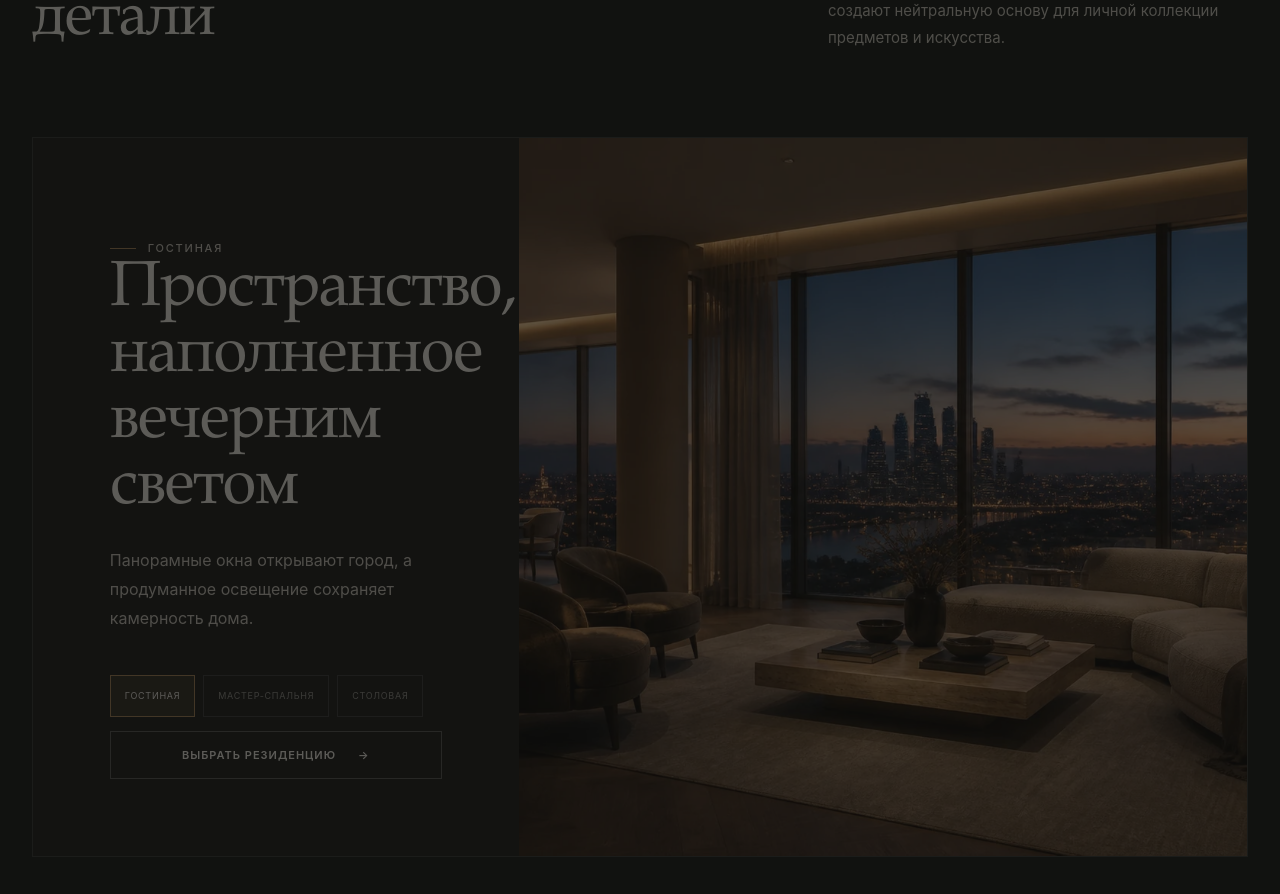
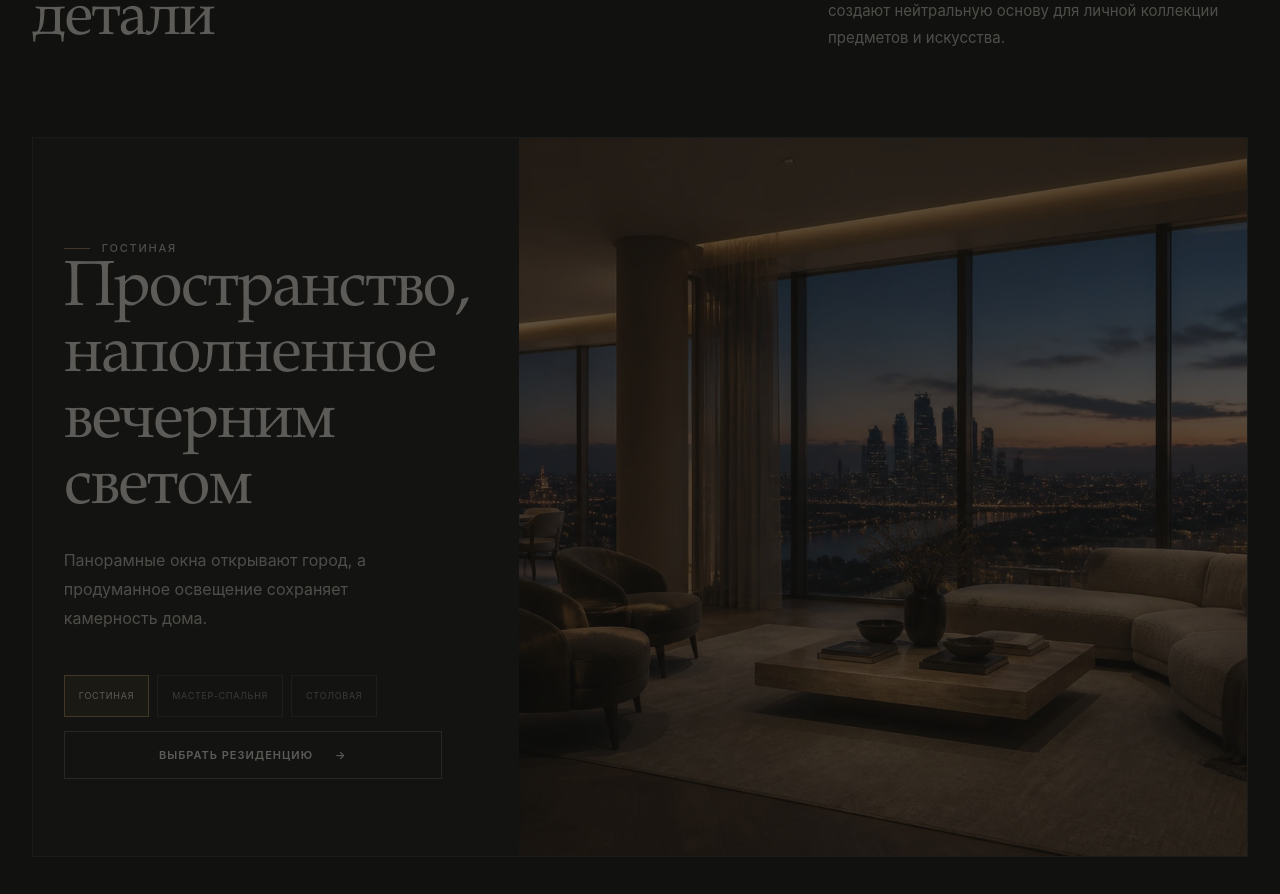
Before and after one commit to zzzxxxcc22/monument-residences, a Next.js app: page / in a window 1280 px wide. Shown: the part 4180-5074 px from the top of the page. Built offline with nearby package versions, Linux system fonts and the light colour scheme.

Commit message:
fix: keep interiors heading clear of image

```diff
--- a/components/Interiors.module.css
+++ b/components/Interiors.module.css
@@ -2,3 +2,5 @@
 .tabs button { min-height: 42px; padding: 0 14px; border: 1px solid var(--line); background: transparent; color: var(--muted); font-size: 9px; letter-spacing: .08em; text-transform: uppercase; cursor: pointer; transition: border-color 200ms ease, color 200ms ease, background 200ms ease; }
 .tabs button:hover { border-color: var(--bronze); color: var(--paper); }
 .tabs .active { border-color: var(--bronze); background: rgba(164,129,85,.16); color: var(--paper); }
+
+@media (min-width: 901px) { .body { padding-left: clamp(22px, 2.4vw, 44px); } }
--- a/components/Interiors.tsx
+++ b/components/Interiors.tsx
@@ -13,7 +13,7 @@ export function Interiors() {
   return (
     <section className={styles.section} aria-labelledby="interiors-title"><div className="container">
       <div className={styles.header}><div><p className="eyebrow">Интерьеры</p><h2 className="sectionTitle" id="interiors-title">Тихая роскошь в каждой детали</h2></div><p className={styles.intro}>Натуральный камень, тёплый шпон и мягкие фактуры создают нейтральную основу для личной коллекции предметов и искусства.</p></div>
-      <div className={`${styles.split} ${styles.splitReverse}`}><div className={styles.body}><div><p className="eyebrow">{activeImage.label}</p><h3>Пространство, наполненное вечерним светом</h3><p>Панорамные окна открывают город, а продуманное освещение сохраняет камерность дома.</p><div className={galleryStyles.tabs} role="tablist" aria-label="Галерея интерьеров">{siteData.gallery.map((item, index) => <button className={index === activeIndex ? galleryStyles.active : ""} key={item.label} type="button" role="tab" aria-selected={index === activeIndex} onClick={() => setActiveIndex(index)}>{item.label}</button>)}</div></div><a className="textLink" href="#plans">Выбрать резиденцию <span aria-hidden="true">→</span></a></div><div className={styles.media}><Image key={activeImage.image} src={activeImage.image} alt={activeImage.alt} fill sizes="(max-width: 900px) 100vw, 60vw" /></div></div>
+      <div className={`${styles.split} ${styles.splitReverse}`}><div className={`${styles.body} ${galleryStyles.body}`}><div><p className="eyebrow">{activeImage.label}</p><h3>Пространство, наполненное вечерним светом</h3><p>Панорамные окна открывают город, а продуманное освещение сохраняет камерность дома.</p><div className={galleryStyles.tabs} role="tablist" aria-label="Галерея интерьеров">{siteData.gallery.map((item, index) => <button className={index === activeIndex ? galleryStyles.active : ""} key={item.label} type="button" role="tab" aria-selected={index === activeIndex} onClick={() => setActiveIndex(index)}>{item.label}</button>)}</div></div><a className="textLink" href="#plans">Выбрать резиденцию <span aria-hidden="true">→</span></a></div><div className={styles.media}><Image key={activeImage.image} src={activeImage.image} alt={activeImage.alt} fill sizes="(max-width: 900px) 100vw, 60vw" /></div></div>
     </div></section>
   );
 }
```
